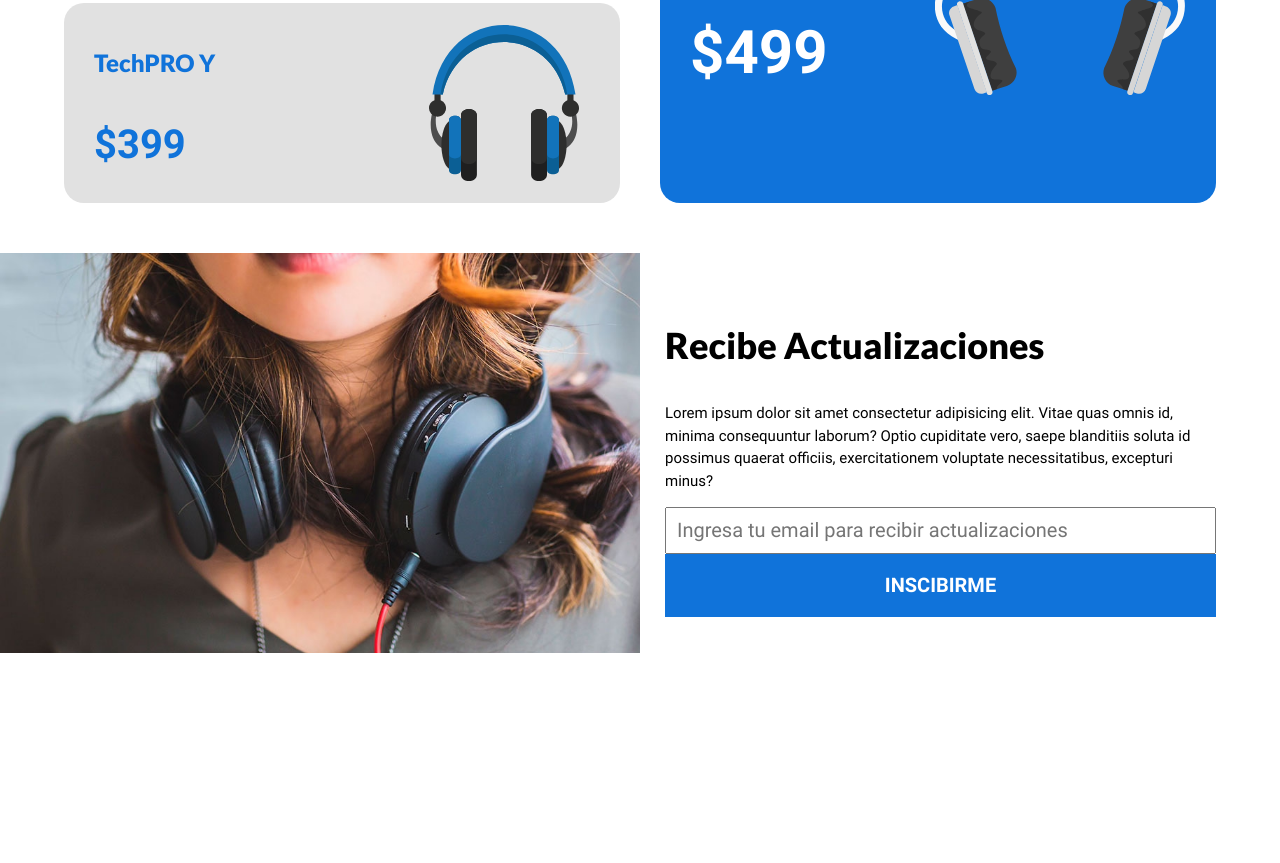
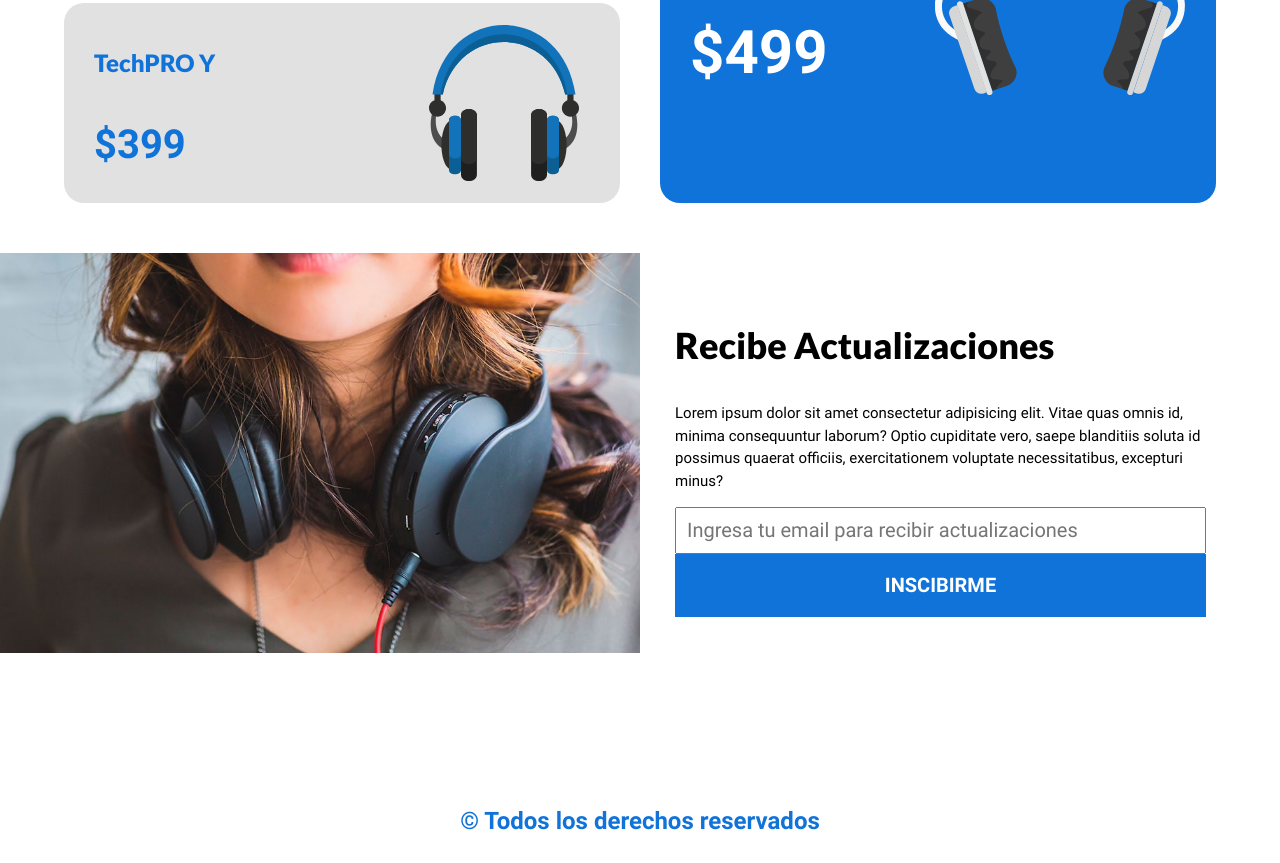
Before and after one commit to ArgenisGutierrez/techpro, a plain HTML site: page index.html in a window 1280 px wide. Shown: the part 2156-3019 px from the top of the page. Before the commit the page ends 2809 px from the top, so only its background shows below. Drawn offline with Linux system fonts and the light colour scheme.

Commit message:
add footer
se agrego el footer con sus estilos

```diff
--- a/css/style.css
+++ b/css/style.css
@@ -380,6 +380,7 @@ img {
 
 .texto-newsletter {
   grid-row: 2/3;
+  padding: 1rem;
 }
 
 @media screen and (min-width: 800px) {
@@ -406,3 +407,18 @@ img {
   cursor: pointer;
   border: none;
 }
+
+/* Footer */
+.footer p {
+  color: var(--primary);
+  margin-top: 15rem;
+  text-align: center;
+  font-family: Roboto-Bold;
+  font-size: 2.4rem;
+}
+
+@media screen and (min-width: 768px) {
+  .footer{
+  margin-top: 0;
+  }
+}
--- a/index.html
+++ b/index.html
@@ -116,6 +116,10 @@
     </div>
   </section>
 
+  <footer class="footer">
+    <p> &copy; Todos los derechos reservados</p>
+  </footer>
+
 </body>
 
 </html>
```
